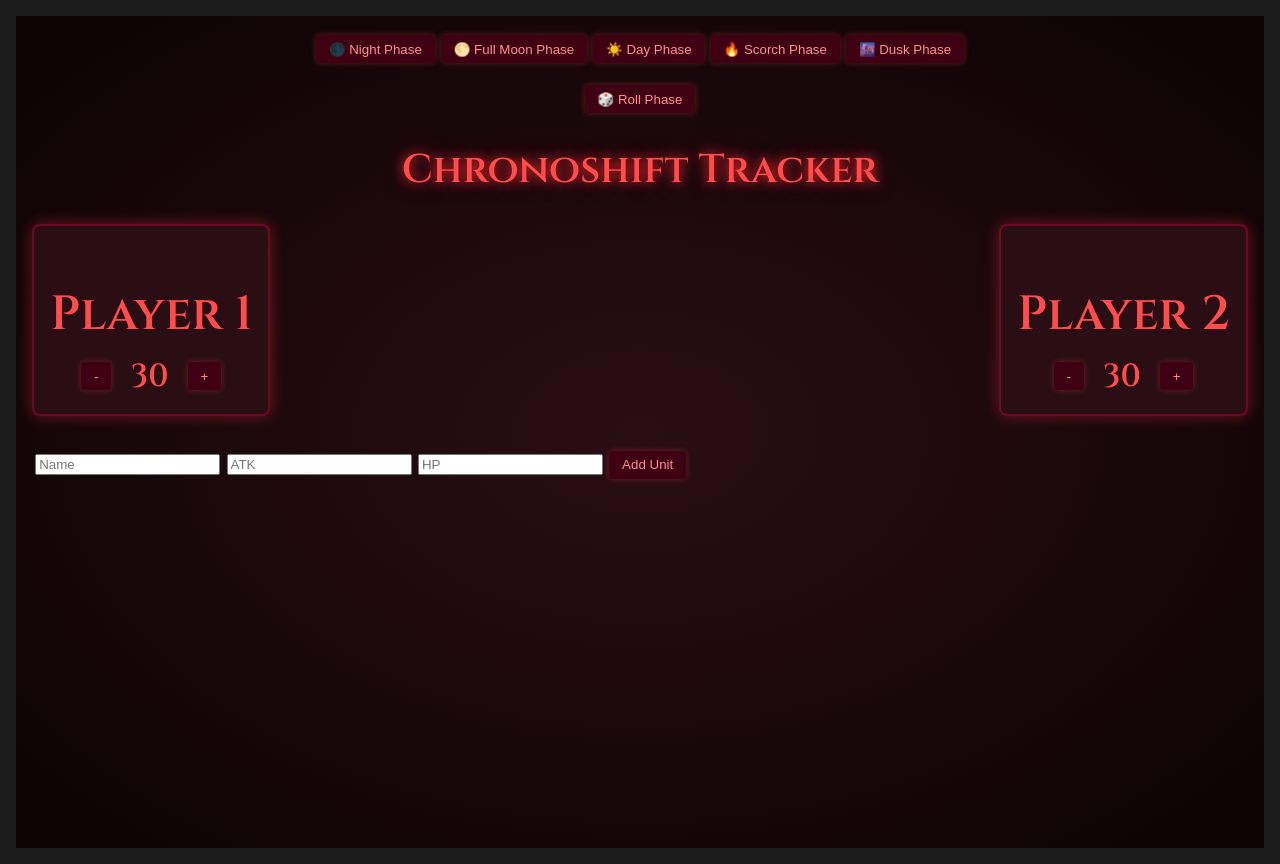
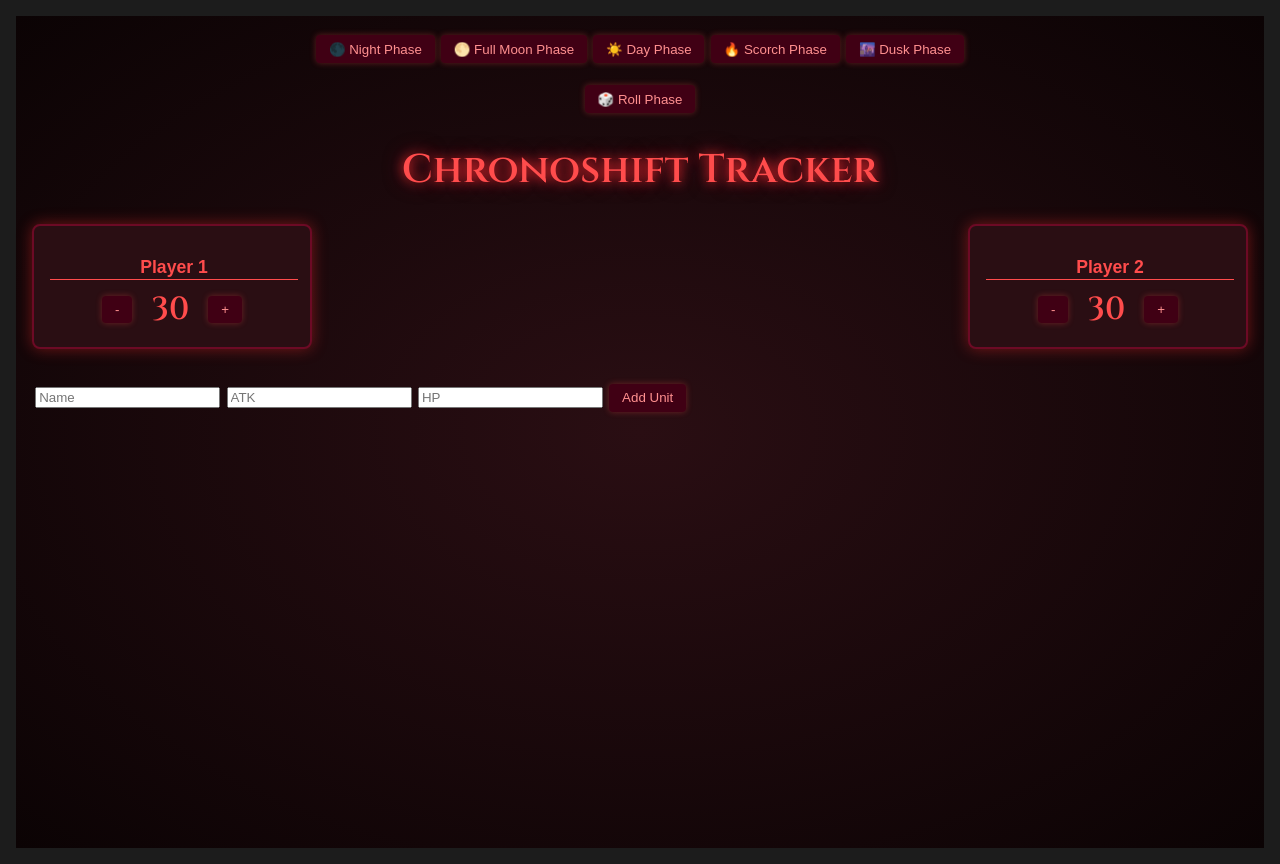
Before and after one commit to YatoCrow/chronoshift-tracker, a React (Vite) app: page / in a window 1280 px wide. Built offline with nearby package versions, Linux system fonts and the light colour scheme.

Commit message:
Make HP tracker labels customizable via input field

```diff
--- a/src/App.jsx
+++ b/src/App.jsx
@@ -6,6 +6,7 @@ function ChronoshiftTracker() {
   const [units, setUnits] = useState([]);
   const [newUnit, setNewUnit] = useState({ name: "", atk: "", hp: "" });
   const [theme, setTheme] = useState("night");
+  const [playerLabels, setPlayerLabels] = useState(["Player 1", "Player 2"]);
 
 const rollPhase = () => {
   const roll = Math.floor(Math.random() * 6) + 1;
@@ -60,9 +61,26 @@ const rollPhase = () => {
 <div className="player-hp">
   {playerHP.map((hp, idx) => (
     <div key={idx} className="hp-counter">
-    <h2 style={{ textAlign: "center", marginBottom: "0.5rem" }}>
-      {`Player ${idx + 1}`}
-    </h2>
+      <input
+        type="text"
+        value={playerLabels[idx]}
+        onChange={(e) => {
+          const newLabels = [...playerLabels];
+          newLabels[idx] = e.target.value;
+          setPlayerLabels(newLabels);
+        }}
+        style={{
+          width: "100%",
+          marginBottom: "0.5rem",
+          textAlign: "center",
+          fontWeight: "bold",
+          fontSize: "1.1rem",
+          backgroundColor: "transparent",
+          color: "inherit",
+          border: "none",
+          borderBottom: "1px solid currentColor",
+        }}
+      />
       <div className="hp-controls">
         <button onClick={() => updateHP(idx, -1)}>-</button>
         <span>{hp}</span>
```
Lines whose indentation alone changed are shown as unchanged.
